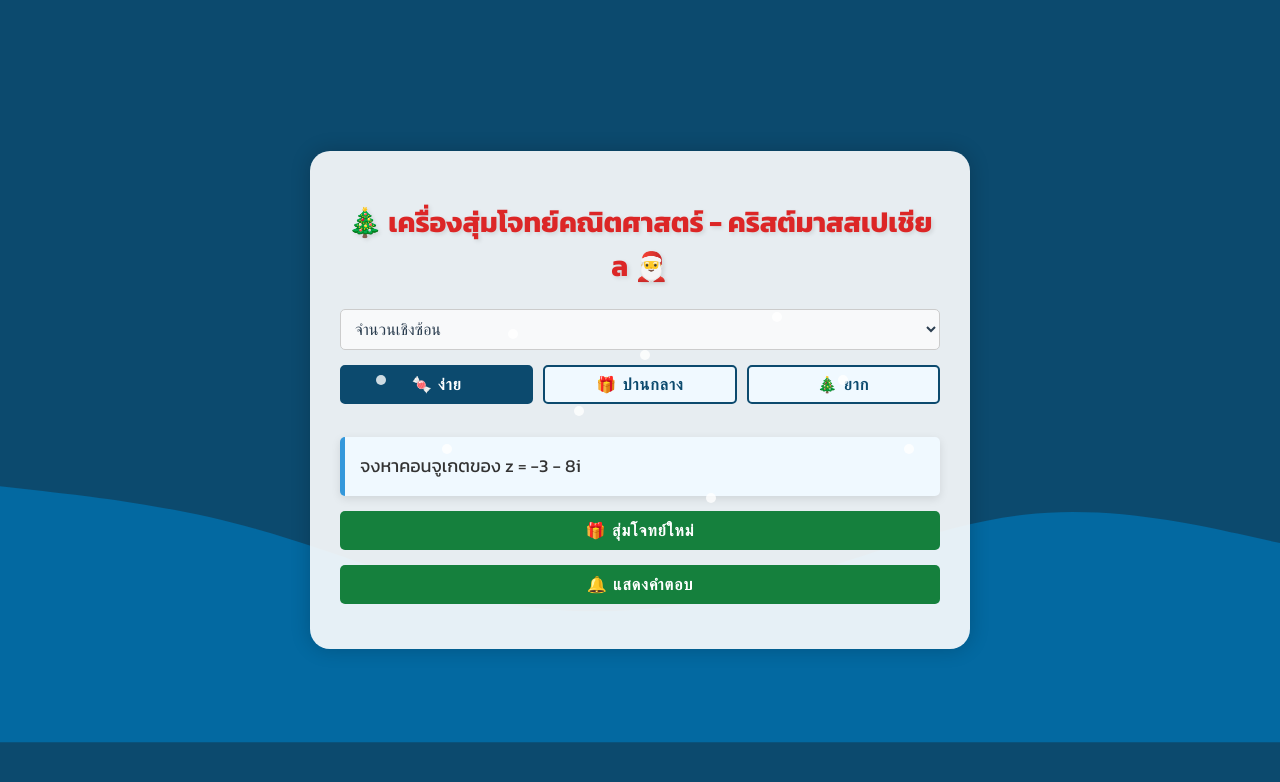
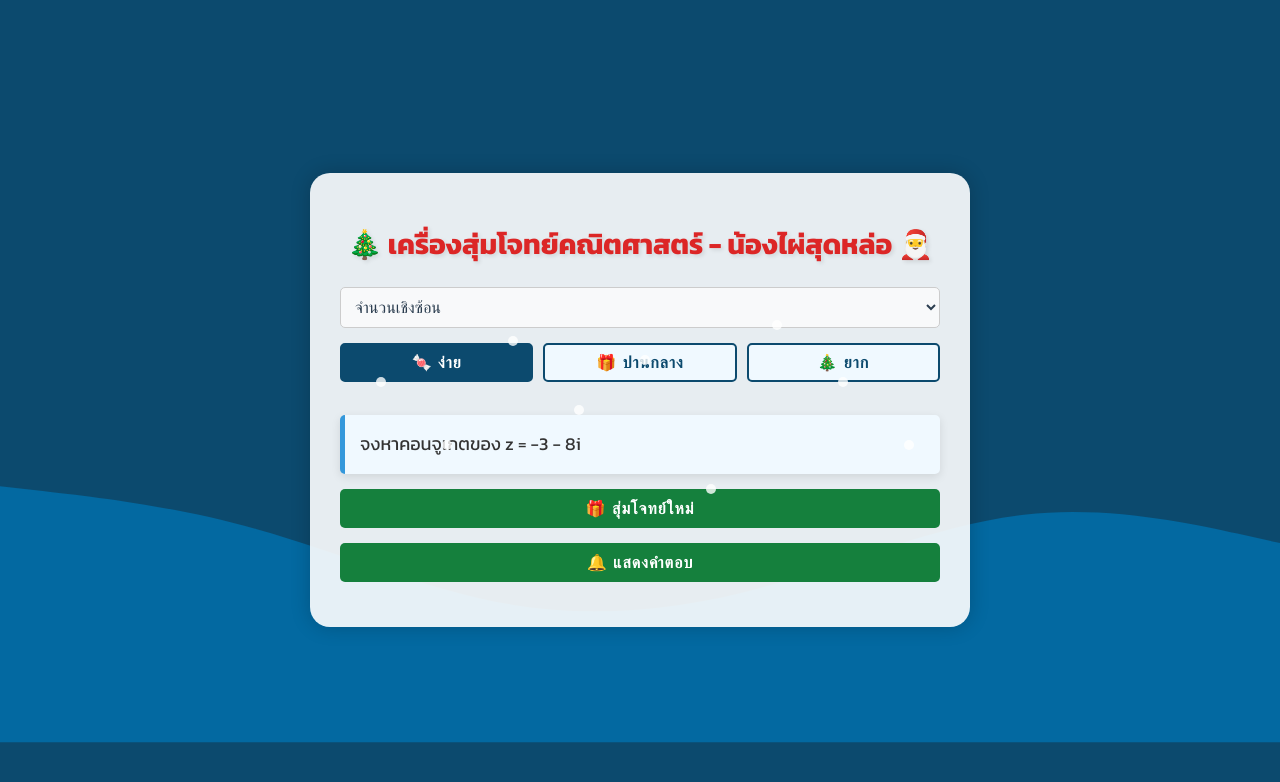
Before and after one commit to Sesuna301/Sesuna301.github.io, a plain HTML site: page index.html in a window 1280 px wide. Drawn offline with Linux system fonts and the light colour scheme.

Commit message:
Update index.html

```diff
--- a/index.html
+++ b/index.html
@@ -18,7 +18,7 @@
         <div class="snow"></div>
         <div class="snow"></div>
         <div class="snow"></div>
-        <h1>🎄 เครื่องสุ่มโจทย์คณิตศาสตร์ - คริสต์มาสสเปเชียล 🎅</h1>
+        <h1>🎄 เครื่องสุ่มโจทย์คณิตศาสตร์ - น้องไผ่สุดหล่อ 🎅</h1>
         <select id="topic-select">
             <option value="complex">จำนวนเชิงซ้อน</option>
             <option value="probability">ความน่าจะเป็น</option>
```
